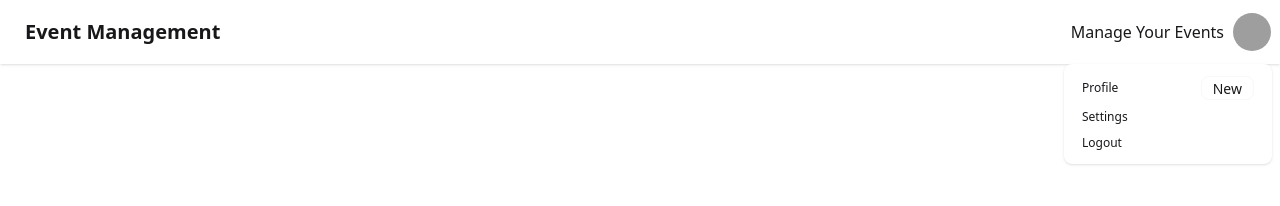
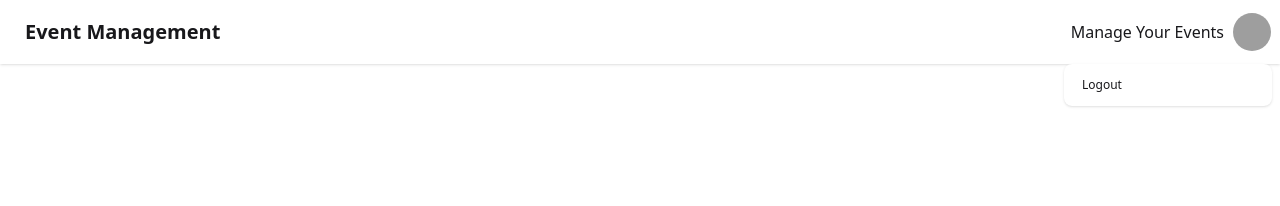
Before and after one commit to Malaya47/Event-management, a React (Vite) app in the folder frontend/: page /dashboard in a window 1280 px wide. Both pictures are taken after a click on the button 1252 px from the left and 32 px from the top of the page. Shown: the top 206 px of the page. Built offline with nearby package versions, Linux system fonts and the light colour scheme; grey boxes are pictures that could not be loaded.

Commit message:
update: made logout feature

```diff
--- a/frontend/src/components/Navbar.tsx
+++ b/frontend/src/components/Navbar.tsx
@@ -1,7 +1,13 @@
 import React from "react";
-import { Link } from "react-router-dom";
+import { Link, useNavigate } from "react-router-dom";
 
 const Navbar = () => {
+  const navigate = useNavigate();
+  const handleLogout = () => {
+    localStorage.removeItem("token");
+    navigate("/");
+  };
+
   return (
     <nav className="">
       <div className="navbar bg-base-100 shadow-sm">
@@ -31,17 +37,11 @@ const Navbar = () => {
               tabIndex={0}
               className="menu menu-sm dropdown-content bg-base-100 rounded-box z-1 mt-3 w-52 p-2 shadow"
             >
+              {/* <li>
+                <a className="justify-between">Profile</a>
+              </li> */}
               <li>
-                <a className="justify-between">
-                  Profile
-                  <span className="badge">New</span>
-                </a>
-              </li>
-              <li>
-                <a>Settings</a>
-              </li>
-              <li>
-                <a>Logout</a>
+                <button onClick={handleLogout}>Logout</button>
               </li>
             </ul>
           </div>
```
